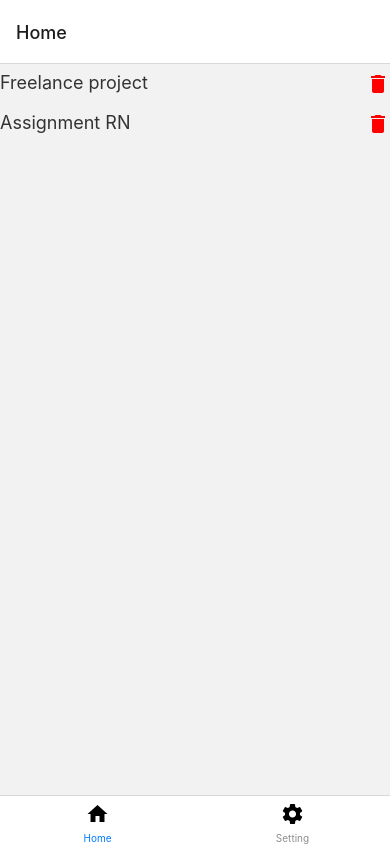
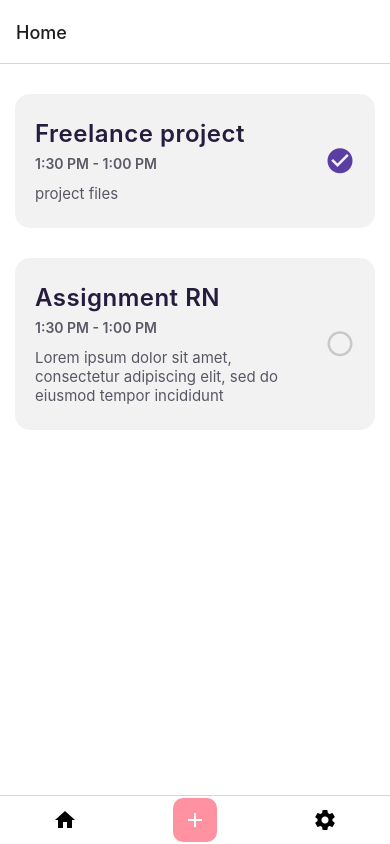
Before and after one commit to yathu/rn-todo, a React Native app: screen / in a window 390 px wide. Built offline with nearby package versions, Linux system fonts and the light colour scheme.

Commit message:
basic styles done

```diff
--- a/package.json
+++ b/package.json
@@ -16,6 +16,7 @@
     "@types/react-native": "^0.64.13",
     "react": "17.0.1",
     "react-native": "0.64.2",
+    "react-native-elements": "^3.4.2",
     "react-native-safe-area-context": "^3.3.0",
     "react-native-screens": "^3.5.0",
     "react-native-vector-icons": "^8.1.0"
--- a/src/Home.tsx
+++ b/src/Home.tsx
@@ -9,20 +9,38 @@ import { TodoListItem } from './components/TodoListItem';
 
 const Home: React.FC = () => {
 
-    const [todoItems, setTodoItems] = useState([{ text: "Freelance project", completed: true }, { text: "Assignment RN", completed: false }]);
+    const [todoItems, setTodoItems] = useState(
+        [
+            { text: "Freelance project", completed: true, category: 'Important', desc: 'project files', time: '1:30 PM - 1:00 PM' },
+            { text: "Assignment RN", completed: false, category: 'Planned', desc: 'Lorem ipsum dolor sit amet, consectetur adipiscing elit, sed do eiusmod tempor incididunt', time: '1:30 PM - 1:00 PM' }
+        ]);
+
+    const deleteTodoItem = (index: number) => {
+        let tempArr = [...todoItems];
+        tempArr.splice(index, 1);
+        setTodoItems(tempArr)
+    }
+
+    const completeTodoItem = (index: number) => {
+        let tempArr = [...todoItems];
+        tempArr[index].completed = true;
+        setTodoItems(tempArr)
+    }
 
 
     return (
-        <SafeAreaView>
+        <SafeAreaView style={styles.container}>
+
             <FlatList
+
                 data={todoItems}
                 keyExtractor={(item, index) => index.toString()}
                 renderItem={({ item, index }) => {
                     return (
                         <TodoListItem
                             todo={item}
-                            onPress={() => { }}
-                            onDelete={() => { }}
+                            onPress={() => { completeTodoItem(index) }}
+                            onDelete={() => { deleteTodoItem(index) }}
                         />
                     )
                 }}
@@ -31,4 +49,14 @@ const Home: React.FC = () => {
     );
 };
 
+
+const styles = StyleSheet.create({
+    container: {
+        flex: 1,
+        backgroundColor: 'white',
+        padding: 15,
+    },
+
+});
+
 export default Home;
--- a/src/Navigator.tsx
+++ b/src/Navigator.tsx
@@ -4,15 +4,23 @@ import Home from "./Home";
 import Setting from "./Setting";
 import * as React from 'react';
 import Icon from 'react-native-vector-icons/MaterialCommunityIcons';
+import { StyleSheet, View } from "react-native";
 
 const Tab = createBottomTabNavigator();
 
 const Navigator: React.FC = () => {
     return (
         <NavigationContainer>
-            <Tab.Navigator>
+            <Tab.Navigator tabBarOptions={{ showLabel: false }}>
                 < Tab.Screen name="Home" component={Home} options={{
                     tabBarIcon: () => (<Icon name="home" color='#000' size={24} />),
+
+                }} />
+                < Tab.Screen name="Add" component={Home} options={{
+                    tabBarIcon: () => (
+                        <View style={styles.centerBtn}>
+                            <Icon name="plus" color='#fff' size={24} />
+                        </View>),
                 }} />
                 < Tab.Screen name="Setting" component={Setting} options={{
                     tabBarIcon: () => (<Icon name="cog" color='#000' size={24} />),
@@ -22,4 +30,14 @@ const Navigator: React.FC = () => {
     );
 }
 
+const styles = StyleSheet.create({
+    centerBtn: {
+        borderColor: '#fe92a1',
+        backgroundColor: '#fe92a1',
+        padding: 10,
+        borderRadius: 10,
+        // borderWidth: 10
+    }
+});
+
 export default Navigator;
--- a/src/components/TodoListItem.tsx
+++ b/src/components/TodoListItem.tsx
@@ -1,7 +1,10 @@
 import React from 'react';
-import { Text, TouchableOpacity } from 'react-native';
+import { Button, Text, TouchableOpacity } from 'react-native';
 import { StyleSheet, View } from "react-native";
+import { CheckBox, ListItem } from 'react-native-elements';
+import { SafeAreaView } from 'react-native-safe-area-context';
 import Icon from 'react-native-vector-icons/MaterialCommunityIcons';
+
 
 
 interface TodoListItemProps {
@@ -10,27 +13,76 @@ interface TodoListItemProps {
     onDelete: any;
 }
 
-const style = StyleSheet.create({
-    textLine: {
-        textDecorationLine: 'line-through',
-    }
-});
-
 export const TodoListItem: React.FC<TodoListItemProps> = ({ todo, onPress, onDelete }) => {
 
     console.log("todo==>", todo.text);
 
     return (
-        <TouchableOpacity
-            onPress={() => onPress()}
-            style={{ paddingVertical: 8, flexDirection: 'row', justifyContent: 'space-between' }}>
-            <Text style={[{ fontSize: 18, color: '#333' }]}>{todo.text}</Text>
 
-            <TouchableOpacity
-                onPress={() => onDelete()}>
-                <Icon name="delete" color='#ff0000' size={24} />
-            </TouchableOpacity>
+        <ListItem.Swipeable
+            underlayColor="#fff"
+            leftWidth={0}
+            containerStyle={styles.listItemContainer}
+            rightContent={
+                <TouchableOpacity onPress={onDelete} style={styles.rightSwipeArea}>
+                    <Icon
+                        name='home'
+                        size={25}
+                        onPress={() => console.log('hello')} />
+                </TouchableOpacity>
+            }
 
-        </TouchableOpacity>
+            onPress={onPress}
+        >
+            <ListItem.Content>
+                <ListItem.Title style={styles.title}>{todo.text}</ListItem.Title>
+                <ListItem.Subtitle style={styles.subtitle}>{todo.time}</ListItem.Subtitle>
+                <Text style={styles.desc}>{todo.desc}</Text>
+            </ListItem.Content>
+            <ListItem.Chevron Component={() => (
+                <Icon name={todo.completed ? 'check-circle' : 'checkbox-blank-circle-outline'} color={todo.completed ? "#5a3ea2" : "#c7c8ca"} size={30} />
+            )} />
+
+        </ListItem.Swipeable>
+
     );
 }
+
+const styles = StyleSheet.create({
+    listItemContainer: {
+        padding: 20,
+        paddingVertical: 25,
+        backgroundColor: '#f2f2f3',
+        marginVertical: 15,
+        borderRadius: 15
+    },
+    textLine: {
+        textDecorationLine: 'line-through',
+    },
+    rightSwipeArea: {
+        flex: 1,
+        justifyContent: 'center',
+        alignItems: 'center',
+        backgroundColor: 'red',
+        marginVertical: 15,
+        borderRadius: 20
+    },
+    title: {
+        fontSize: 24,
+        fontWeight: '600',
+        marginBottom: 7,
+        color: '#261c3e',
+        letterSpacing: .5,
+    },
+    subtitle: {
+        color: '#5c5967',
+        fontWeight: '600',
+        marginBottom: 12,
+        fontSize: 14,
+    },
+    desc: {
+        color: '#5a5663',
+        fontSize: 15,
+
+    }
+});
```
Also changed, not shown: 1 other file (tests, documents, lock files or other folders).
